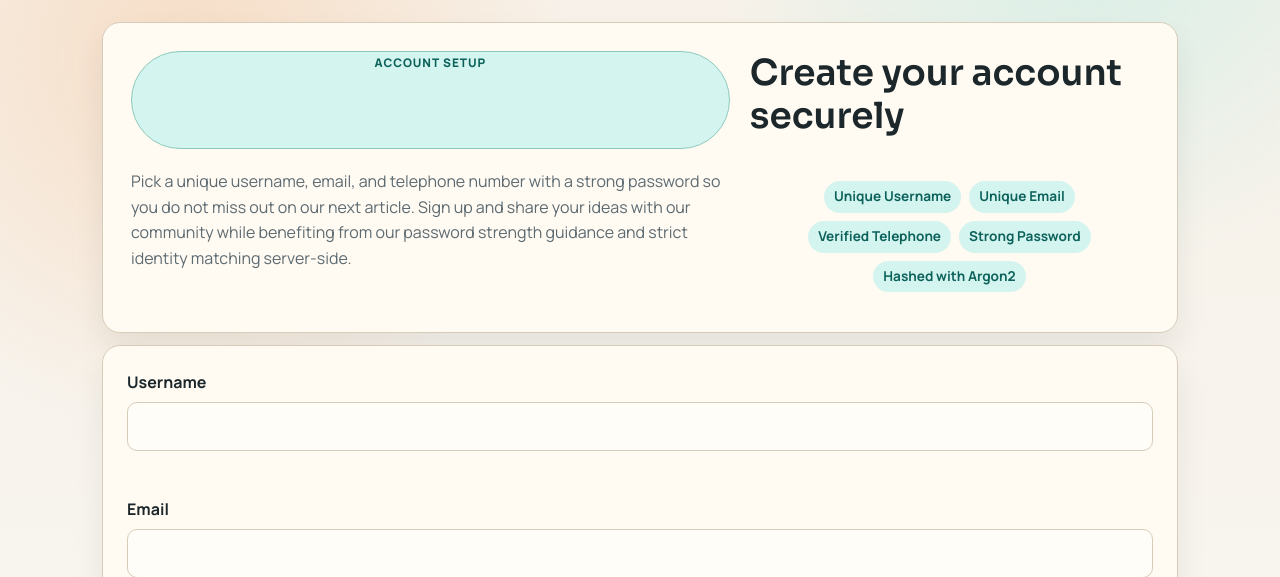
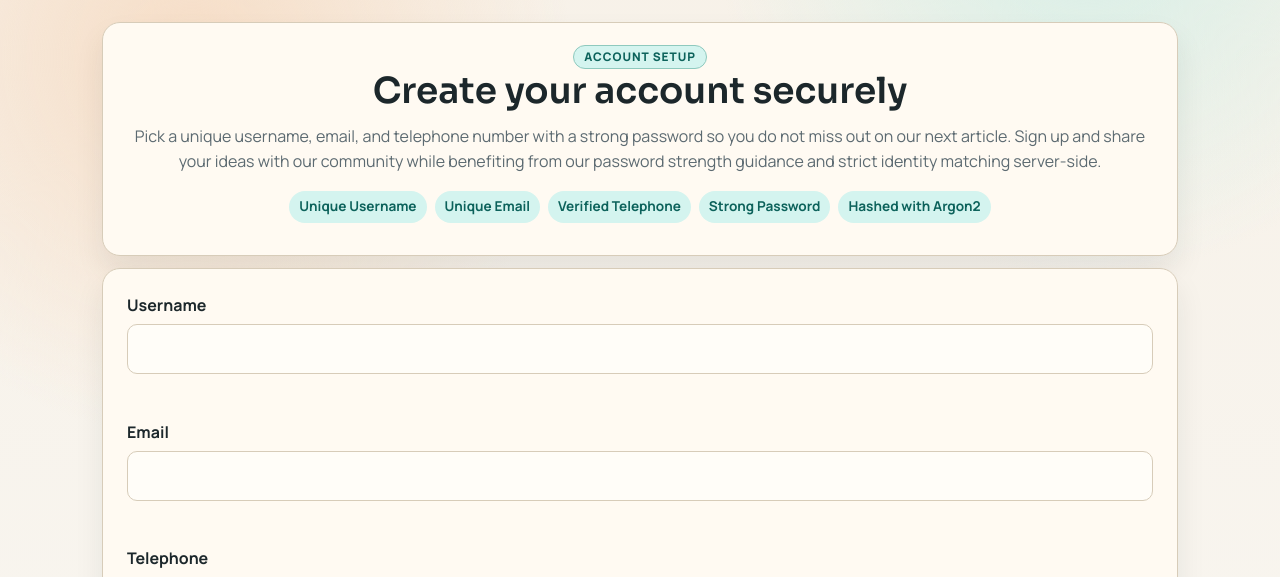
Before and after one commit to tendayiht-png/password_space_blog, a Django app: template templates/register.html in a window 1280 px wide. Shown: the part 902-1479 px from the top of the page. Run offline with Django 3.2, Linux system fonts and the light colour scheme; the template is opened without the code that fills it, so the values that code supplies are empty; some libraries are stand-ins or nearby versions.

Commit message:
Updated Register page.

```diff
--- a/templates/register.html
+++ b/templates/register.html
@@ -4,7 +4,7 @@
 {% block content %}
 <main class="container py-4">
   <img src="{% static 'images/blog_image_5.jpg' %}" alt="Search Button Image" style="width: 100%; border-radius: 12px; margin-bottom: 24px;">
-    <section class="layout">
+    <article class="hero-card reveal">
       <span class="badge">Account Setup</span>
       <h1>Create your account securely</h1>
       <p>
```
